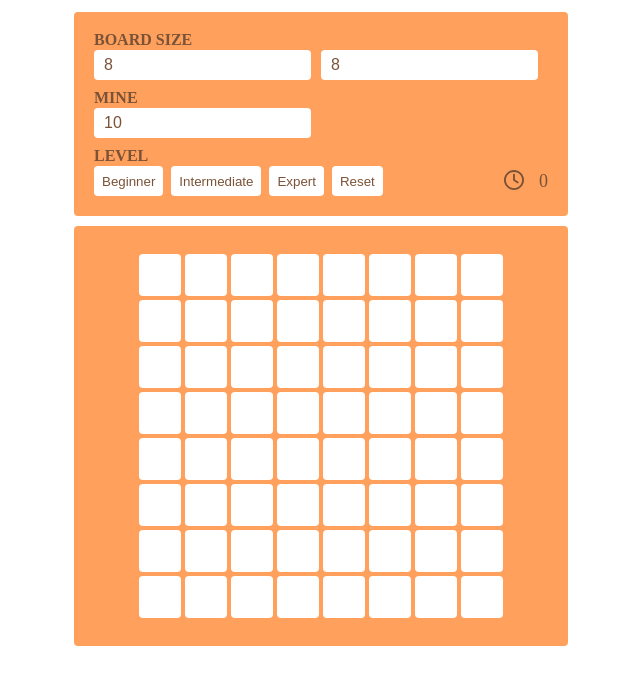
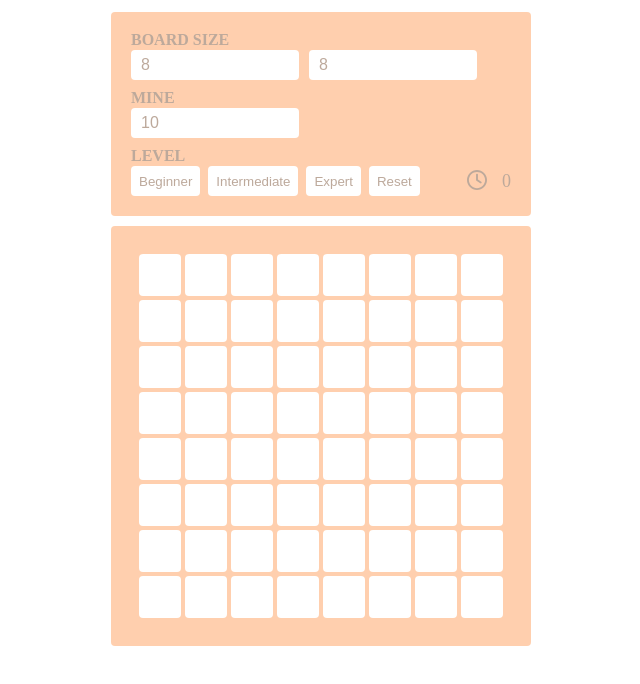
Before and after one commit to yyuli/minesweeper, a React (Create React App) app: page / in a window 1280 px wide. Shown: the top 684 px of the page, without its empty margins (319-959 px from the left). Built offline with nearby package versions, Linux system fonts and the light colour scheme.

Commit message:
Style: 게임 승리 시 게임이 종료되었음을 알려주는 문구 추가

```diff
--- a/src/components/Board/BoardStyle.jsx
+++ b/src/components/Board/BoardStyle.jsx
@@ -2,6 +2,7 @@
 import { CELL } from "../../constant/constant";
 
 const BoardWrap = styled.div`
+  position: relative;
   background-color: #ffa05d;
   border-radius: 4px;
   display: flex;
@@ -45,7 +46,20 @@
   color: #bb794b;
 `;
 const BoardResultP = styled.p`
-  font-size: 18px;
-  margin-top: 10px;
+  position: absolute;
+  top: 50%;
+  left: 50%;
+  transform: translate(-50%, -50%);
+  background-color: rgba(255, 255, 255, 0.5);
+  border-radius: 4px;
+  z-index: 2;
+  width: 100%;
+  height: 100%;
+  font-size: 48px;
+  color: #ff6b35;
+  font-weight: bold;
+  display: flex;
+  justify-content: center;
+  align-items: center;
 `;
 export { BoardWrap, BoardTable, BoardTd, BoardText, BoardResultP };
--- a/src/components/Setting/SettingStyle.jsx
+++ b/src/components/Setting/SettingStyle.jsx
@@ -19,6 +19,7 @@
   color: #7a5237;
 `;
 const SettingInput = styled.input`
+  width: 168px;
   color: #7a5237;
   height: 30px;
   font-size: 16px;
--- a/src/store/boardSlice.js
+++ b/src/store/boardSlice.js
@@ -120,7 +120,7 @@
       state.openedCount += openedCount;
       if (stop) {
         state.stop = true;
-        state.result = `${state.timer}초만에 승리하셨습니다!`;
+        state.result = "WIN!";
       }
     });
   },
```
